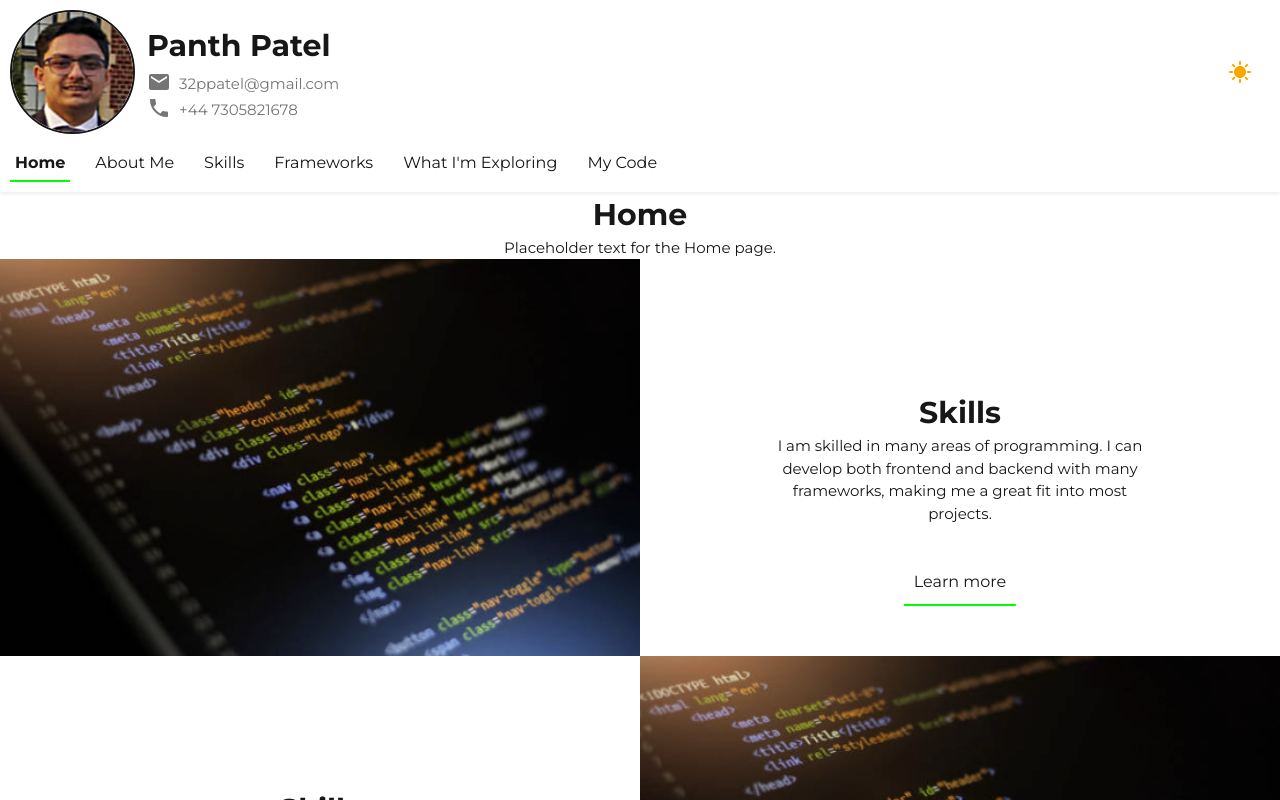
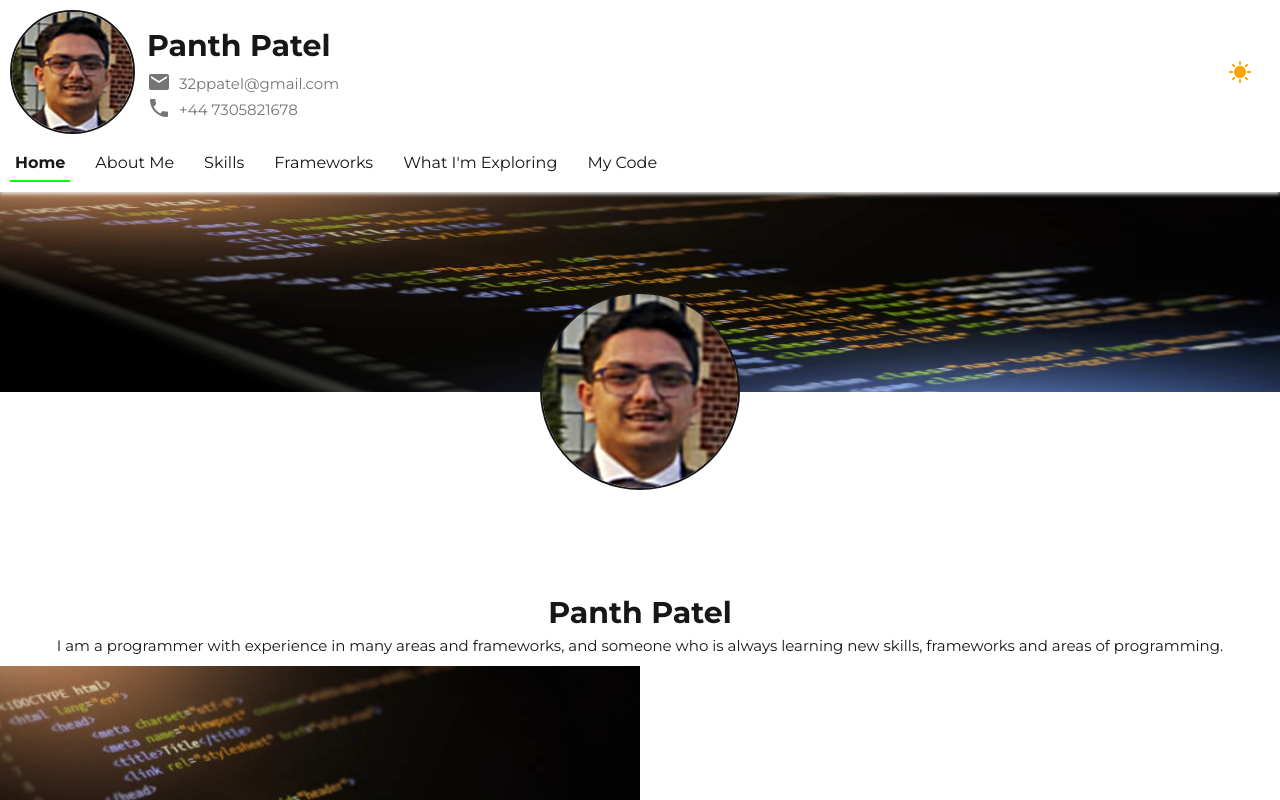
Before and after one commit to PP6464/my-portfolio-nextjs, a Next.js app: page / in a window 1280 px wide. Built offline with nearby package versions, Linux system fonts and the light colour scheme.

Commit message:
start adding page container

```diff
--- a/app/(home)/page.tsx
+++ b/app/(home)/page.tsx
@@ -1,10 +1,12 @@
 import Section from '@/app/components/section/section';
+import PageContainer from '@/app/components/page-container/page-container';
 
 export default function Home() {
 	return (
-		<div className={ 'overflow-x-hidden flex flex-col items-center' }>
-			<h1>Home</h1>
-			<p>Placeholder text for the Home page.</p>
+		<PageContainer>
+			<h1>Panth Patel</h1>
+			<p className={'pb-2'}>I am a programmer with experience in many areas and frameworks, and someone
+				who is always learning new skills, frameworks and areas of programming.</p>
 			<Section title={ 'Skills' } href={ '/skills' }
 							 body={ 'I am skilled in many areas of programming. I can develop both frontend and backend with many frameworks, making me a great fit into most projects.' }
 							 image={ '/code-background.png' }/>
@@ -17,6 +19,6 @@ export default function Home() {
 			<Section title={ 'Skills' } href={ '/skills' }
 							 body={ 'I am skilled in many areas of programming. I can develop both frontend and backend with many frameworks, making me a great fit into most projects.' }
 							 image={ '/code-background.png' }/>
-		</div>
+		</PageContainer>
 	);
 }
--- /dev/null
+++ b/app/components/page-container/page-container.css
@@ -0,0 +1,20 @@
+.page-container {
+    overflow-x: hidden;
+    display: flex;
+    flex-direction: column;
+    align-items: center;
+}
+
+.background-image {
+    z-index: -1 !important;
+    width: 100%;
+    height: 200px;
+}
+
+.picture-image {
+    width: 200px;
+    height: 200px;
+    transform: translateY(-100px);
+    border-radius: 50%;
+    border: 2px solid var(--foreground);
+}
--- /dev/null
+++ b/app/components/page-container/page-container.tsx
@@ -0,0 +1,14 @@
+import React from 'react';
+import './page-container.css';
+
+export default function PageContainer({ children }: { children: React.ReactNode }) {
+	return (
+		<div className={ 'page-container' }>
+			{/* eslint-disable-next-line @next/next/no-img-element */}
+			<img className={ 'background-image' } src={'/code-background.png'} alt={''} />
+			{/* eslint-disable-next-line @next/next/no-img-element */}
+			<img className={ 'picture-image' } src={'/profile-pic.png'} alt={''} />
+			{children}
+		</div>
+	)
+}
--- a/app/components/section/section.css
+++ b/app/components/section/section.css
@@ -4,7 +4,7 @@
     width: 100%;
     transform: translateX(-100%);
     margin: 0 -10px;
-    transition: all 1s;
+    transition: transform 1s, opacity 2.5s;
     display: flex;
 }
 
@@ -38,7 +38,6 @@
     width: 100%;
     justify-content: flex-start;
     align-items: center;
-    transition-delay: 1s;
     padding: 10px;
 }
 
--- a/app/globals.css
+++ b/app/globals.css
@@ -1,8 +1,11 @@
 @import "tailwindcss";
 
-* {
-    margin: 0;
-    padding: 0;
+@layer base {
+    *, *::before, *::after {
+        margin: 0;
+        padding: 0;
+    }
+
 }
 
 :root {
```
